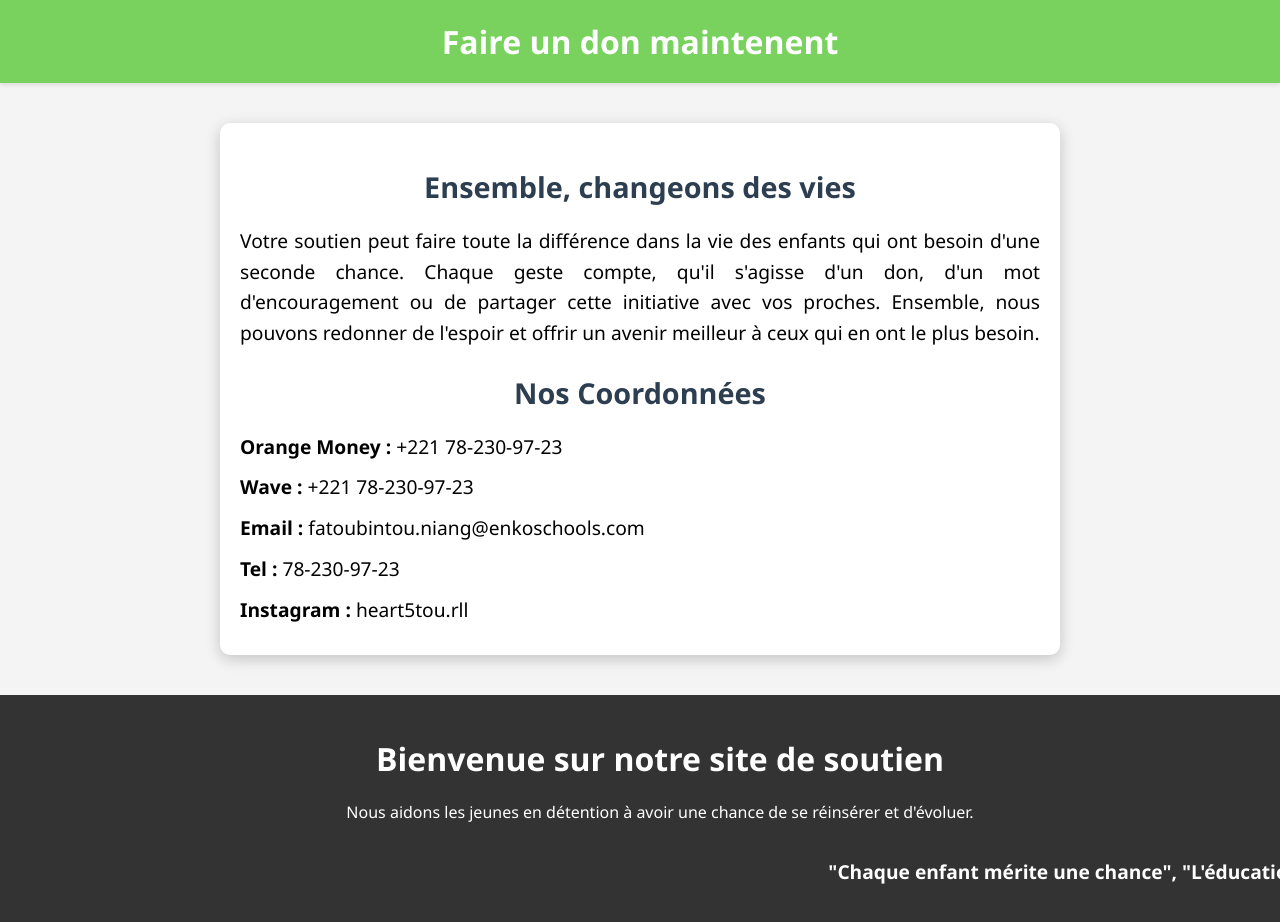
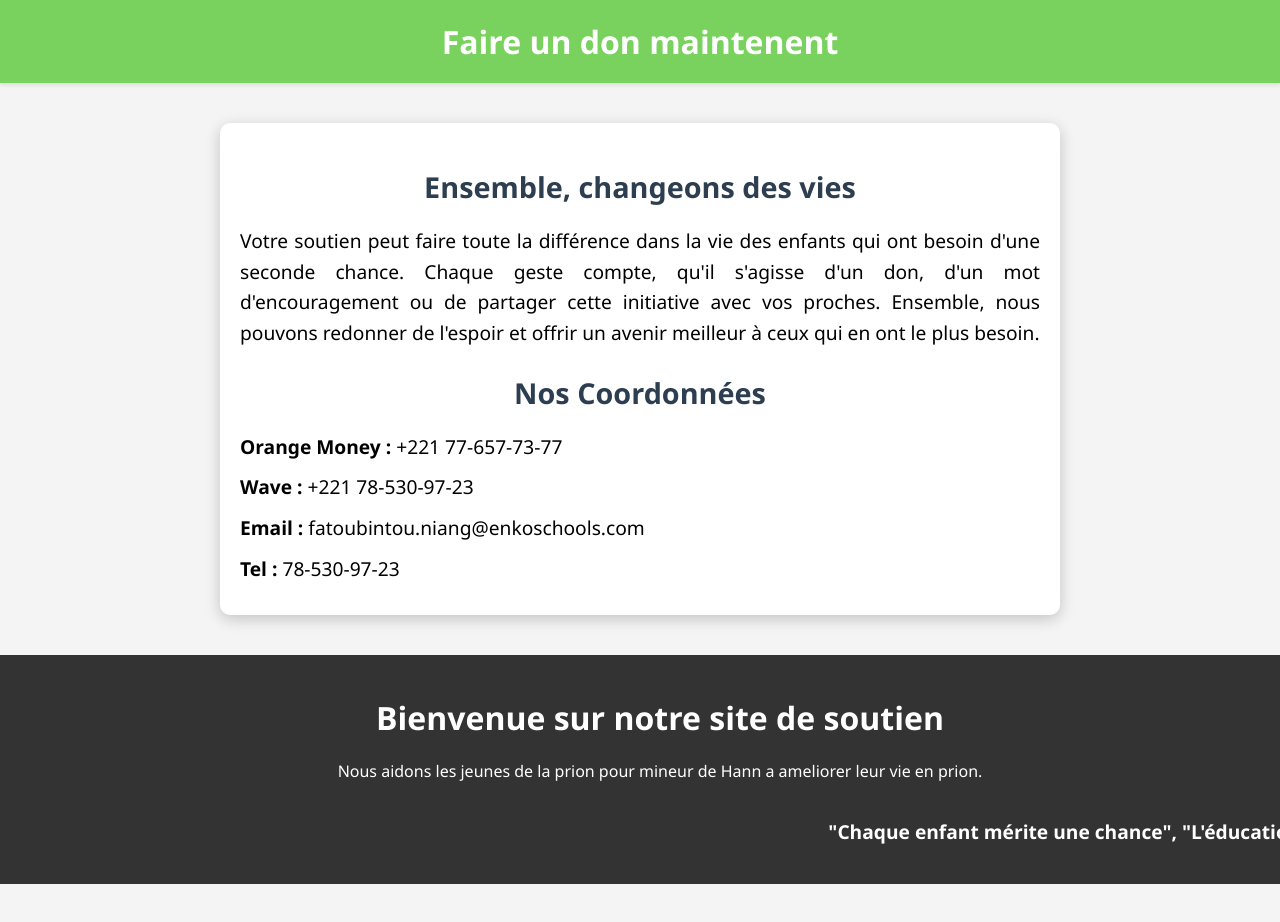
Before and after one commit to black-codeur/don.detenus.mineur, a plain HTML site: page contact.html in a window 1280 px wide. Shown: the top 922 px of the page. After the commit the page ends 884 px from the top, so only its background shows below. Drawn offline with Linux system fonts and the light colour scheme.

Commit message:
Update contact.html

```diff
--- a/contact.html
+++ b/contact.html
@@ -67,11 +67,11 @@
         <h2>Ensemble, changeons des vies</h2>
         <p>Votre soutien peut faire toute la différence dans la vie des enfants qui ont besoin d'une seconde chance. Chaque geste compte, qu'il s'agisse d'un don, d'un mot d'encouragement ou de partager cette initiative avec vos proches. Ensemble, nous pouvons redonner de l'espoir et offrir un avenir meilleur à ceux qui en ont le plus besoin.</p>
         <h2>Nos Coordonnées</h2>
-        <p><strong>Orange Money :</strong> +221 78-230-97-23</p>
-        <p><strong>Wave :</strong> +221 78-230-97-23</p>
+        <p><strong>Orange Money :</strong> +221 77-657-73-77</p>
+        <p><strong>Wave :</strong> +221 78-530-97-23</p>
         <p><strong>Email :</strong> fatoubintou.niang@enkoschools.com</p>
-        <p><strong>Tel :</strong> 78-230-97-23</p>
-        <p><strong>Instagram :</strong> heart5tou.rll</p>
+        <p><strong>Tel :</strong> 78-530-97-23</p>
+
 
     </main>
 <footer>
@@ -116,7 +116,7 @@
 
         <!-- Contenu principal de la page ici -->
         <h1>Bienvenue sur notre site de soutien</h1>
-        <p>Nous aidons les jeunes en détention à avoir une chance de se réinsérer et d'évoluer.</p>
+        <p>Nous aidons les jeunes de la prion pour mineur de Hann a ameliorer leur vie en prion.</p>
 
         <!-- Footer avec texte défilant -->
 
```
